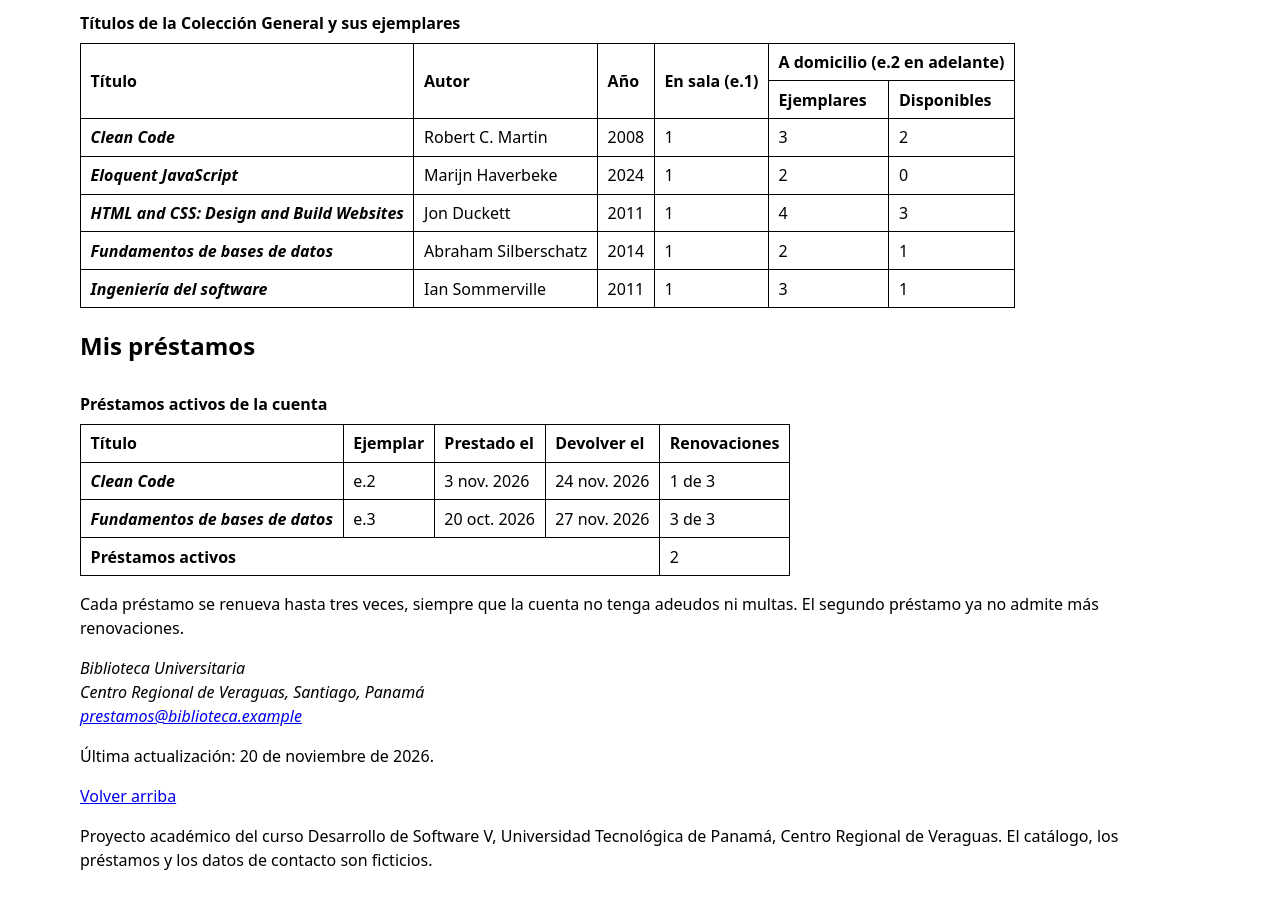
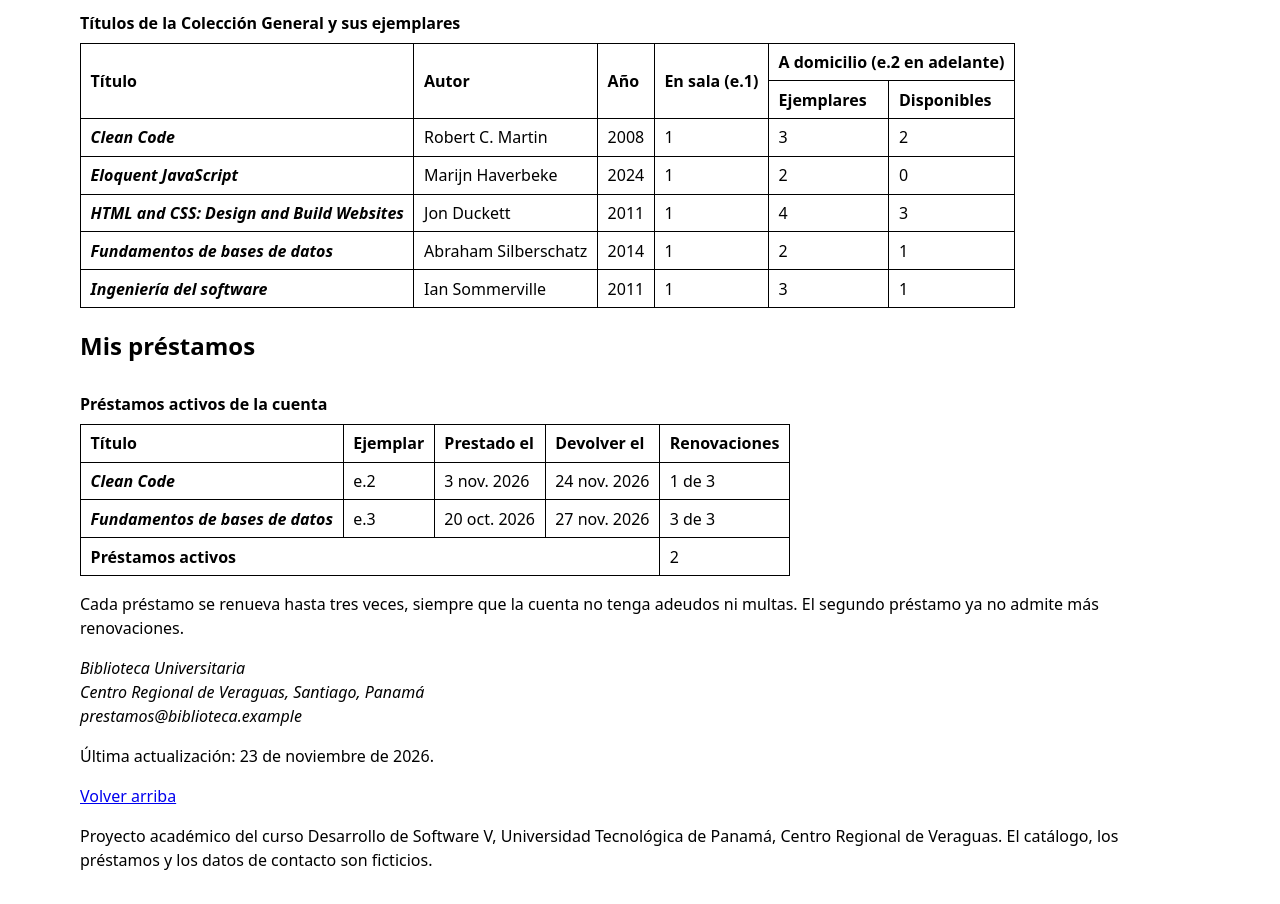
Before and after one commit to LuisDiaz55/2026ii-dsv-lab02-4gs122-eq06, a plain HTML site: page docs/catalogo.html in a window 1280 px wide. Shown: the part 598-1502 px from the top of the page. Drawn offline with Linux system fonts and the light colour scheme.

Commit message:
E02: actualiza fecha y sangría del pie en catalogo.html

```diff
--- a/docs/catalogo.html
+++ b/docs/catalogo.html
@@ -151,13 +151,13 @@
     </section>
   </main>
 
-  <footer id="pie">
+    <footer>
     <address>
       Biblioteca Universitaria<br>
       Centro Regional de Veraguas, Santiago, Panamá<br>
-      <a href="mailto:prestamos@biblioteca.example">prestamos@biblioteca.example</a>
+      prestamos@biblioteca.example
     </address>
-    <p>Última actualización: <time datetime="2026-11-20">20 de noviembre de 2026</time>.</p>
+    <p>Última actualización: <time datetime="2026-11-23">23 de noviembre de 2026</time>.</p>
     <p><a href="#top">Volver arriba</a></p>
     <p>Proyecto académico del curso Desarrollo de Software V, Universidad Tecnológica de Panamá, Centro Regional de Veraguas. El catálogo, los préstamos y los datos de contacto son ficticios.</p>
   </footer>
```
